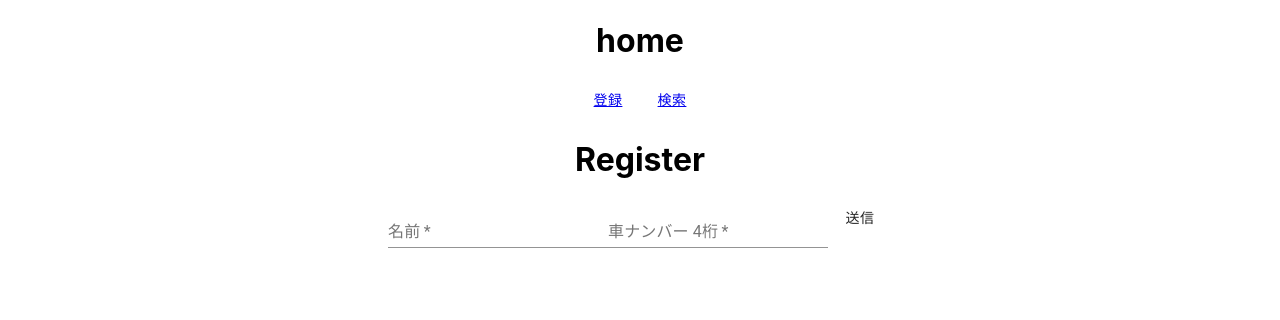
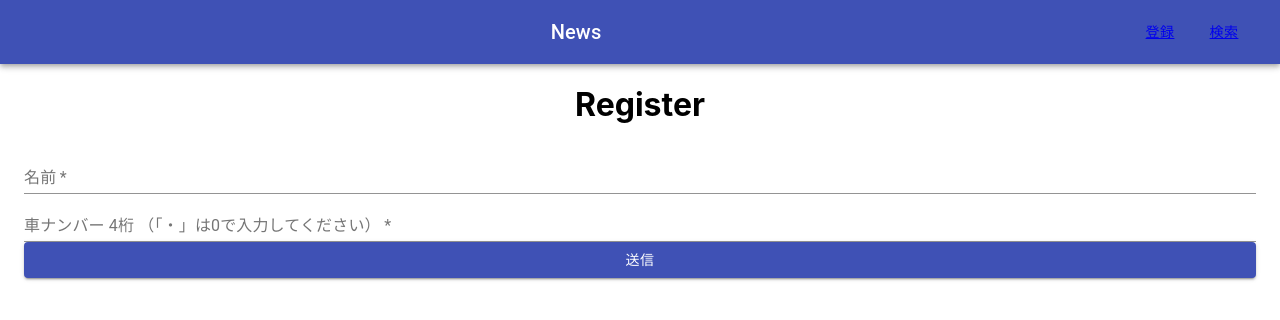
Before and after one commit to tttocklll/parkize-front, a React (Create React App) app: page /register in a window 1280 px wide. Shown: the top 320 px of the page. Built offline with nearby package versions, Linux system fonts and the light colour scheme.

Commit message:
feat: add fundamental functions of register & search

```diff
--- a/src/App.tsx
+++ b/src/App.tsx
@@ -1,33 +1,21 @@
-import React, { useState } from "react";
+import React from "react";
 import { BrowserRouter as Router, Route } from "react-router-dom";
-import axios from "axios";
 
 import Home from "./pages/Home";
 import Register from "./pages/Register";
 import Search from "./pages/Search";
+import Header from "./components/Header"
 import "./App.css";
 
 function App() {
-  const [data, setData] = useState<any>(null);
-  const onClick = async () => {
-    const params = {
-      mode: "register",
-      name: "tocky",
-      crossDomain: true,
-    };
-    const res = await axios.get(
-      "https://script.google.com/macros/s/AKfycbwqp8qIkYAgjC-q6E0UTm3t-R7MBxQVyjZpOaskqIfDLNMnjPPsVTIxj_5hNkkOtjaoPw/exec",
-      { params }
-    );
-    setData(res);
-    console.log(res);
-  };
+
   return (
     <div className="App">
       <Router>
-        <Route path="/" component={Home} />
+        <Header />
         <Route path="/register" component={Register} />
         <Route path="/search" component={Search} />
+        <Route exact path="/" component={Home} />
       </Router>
     </div>
   );
--- /dev/null
+++ b/src/components/Header.tsx
@@ -0,0 +1,37 @@
+import React from "react"
+import { AppBar, Toolbar, Typography, Button } from "@material-ui/core"
+import { makeStyles } from '@material-ui/core/styles';
+import { Link } from "react-router-dom";
+
+const useStyles = makeStyles((theme) => ({
+  root: {
+    flexGrow: 1,
+  },
+  menuButton: {
+    marginRight: theme.spacing(2),
+  },
+  title: {
+    flexGrow: 1,
+  },
+}));
+
+export default function Header() {
+  const classes = useStyles()
+  return (
+    <div className={classes.root}>
+      <AppBar position="static">
+        <Toolbar>
+          <Typography variant="h6" className={classes.title}>
+            News
+          </Typography>
+          <Button color="inherit">
+            <Link to="/register">登録</Link>
+          </Button>
+          <Button color="inherit">
+            <Link to="/search">検索</Link>
+          </Button>
+        </Toolbar>
+      </AppBar>
+    </div>
+  )
+}
--- a/src/pages/Home.tsx
+++ b/src/pages/Home.tsx
@@ -10,7 +10,7 @@ export default function Home() {
         <Link to="/register">登録</Link>
       </Button>
       <Button>
-        <Link to="#">検索</Link>
+        <Link to="/search">検索</Link>
       </Button>
     </div>
   );
--- a/src/pages/Register.tsx
+++ b/src/pages/Register.tsx
@@ -1,28 +1,37 @@
-import { TextField, Button } from "@material-ui/core";
+import { TextField, Button, Container } from "@material-ui/core";
+import { getRequest2GAS } from "../utils/GetRequest2GAS";
 import React, { useState } from "react";
 
 export default function Register() {
   const [name, setName] = useState("");
-  const [carNumber, setCarNumber] = useState(0);
-  const onClick = (e: any) => {
-    console.log(e);
+  const [carNumber, setCarNumber] = useState("");
+
+  const onClick = async () => {
+    const params = {
+      mode: "register",
+      name,
+      car_number: carNumber,
+      crossDomain: true,
+    };
+    const res = await getRequest2GAS(params);
+    console.log(res);
   };
   return (
-    <div>
+    <Container>
       <h1>Register</h1>
-      <form>
+      <form style={{ display: "flex", flexDirection: "column" }}>
         <TextField
           label="名前"
           required
           onChange={(e) => setName(e.target.value)}
         />
         <TextField
-          label="車ナンバー 4桁"
+          label="車ナンバー 4桁 （「・」は0で入力してください）"
           required
-          onChange={(e) => setCarNumber(Number(e.target.value))}
+          onChange={(e) => setCarNumber(e.target.value)}
         />
-        <Button onClick={(e) => onClick(e)}>送信</Button>
+        <Button variant="contained" color="primary" onClick={onClick}>送信</Button>
       </form>
-    </div>
+    </Container>
   );
 }
--- a/src/pages/Search.tsx
+++ b/src/pages/Search.tsx
@@ -1,16 +1,44 @@
-import { Button, TextField } from "@material-ui/core";
-import React from "react";
-import { Link } from "react-router-dom";
+import { Button, TextField, Paper, Card, CardContent, Container } from "@material-ui/core";
+import React, { useState } from "react";
+
+import { getRequest2GAS } from "../utils/GetRequest2GAS";
 
 export default function Home() {
+  const [carNumber, setCarNumber] = useState("");
+  const [data, setData] = useState<any>([]);
+  const onClick = async () => {
+    const params = {
+      mode: "search",
+      car_number: carNumber,
+      crossDomain: true,
+    };
+    const res = await getRequest2GAS(params);
+    console.log(res)
+    setData(res.data.search)
+  };
   return (
-    <div>
+    <Container maxWidth="xs">
       <h1>search</h1>
-      <div>
-        <TextField label="車ナンバー" />
-        <Button>検索</Button>
+      <div style={{ display: "flex", flexDirection: "column" }}>
+        <TextField label="車ナンバー 4桁 （「・」は0で入力してください）" onChange={e => setCarNumber(e.target.value)} required type="number" />
+        <Button onClick={onClick} variant="contained" color="primary">検索</Button>
       </div>
-      <div>登録されている車一覧</div>
-    </div>
+      <Paper elevation={3}>
+        {data.length !== 0 && (
+          <>
+            <h3>該当者一覧</h3>
+            {data.map((item: any, index: number) => (
+
+              <Card key={index}>
+                <CardContent>
+                  <p>名前：{item[0]}</p>
+                  <p>車のナンバー：{item[1]}</p>
+                </CardContent>
+              </Card>
+            ))}
+          </>
+        )}
+      </Paper >
+    </Container>
   );
 }
--- /dev/null
+++ b/src/utils/GetRequest2GAS.ts
@@ -0,0 +1,10 @@
+import axios from "axios"
+const GasUrl = process.env.GAS_URL ?? "";
+
+export async function getRequest2GAS(params: { [key: string]: any }) {
+  const res = await axios.get(
+    GasUrl,
+    { params }
+  );
+  return res;
+}
```
Also changed, not shown: 1 other file (tests, documents, lock files or other folders).
